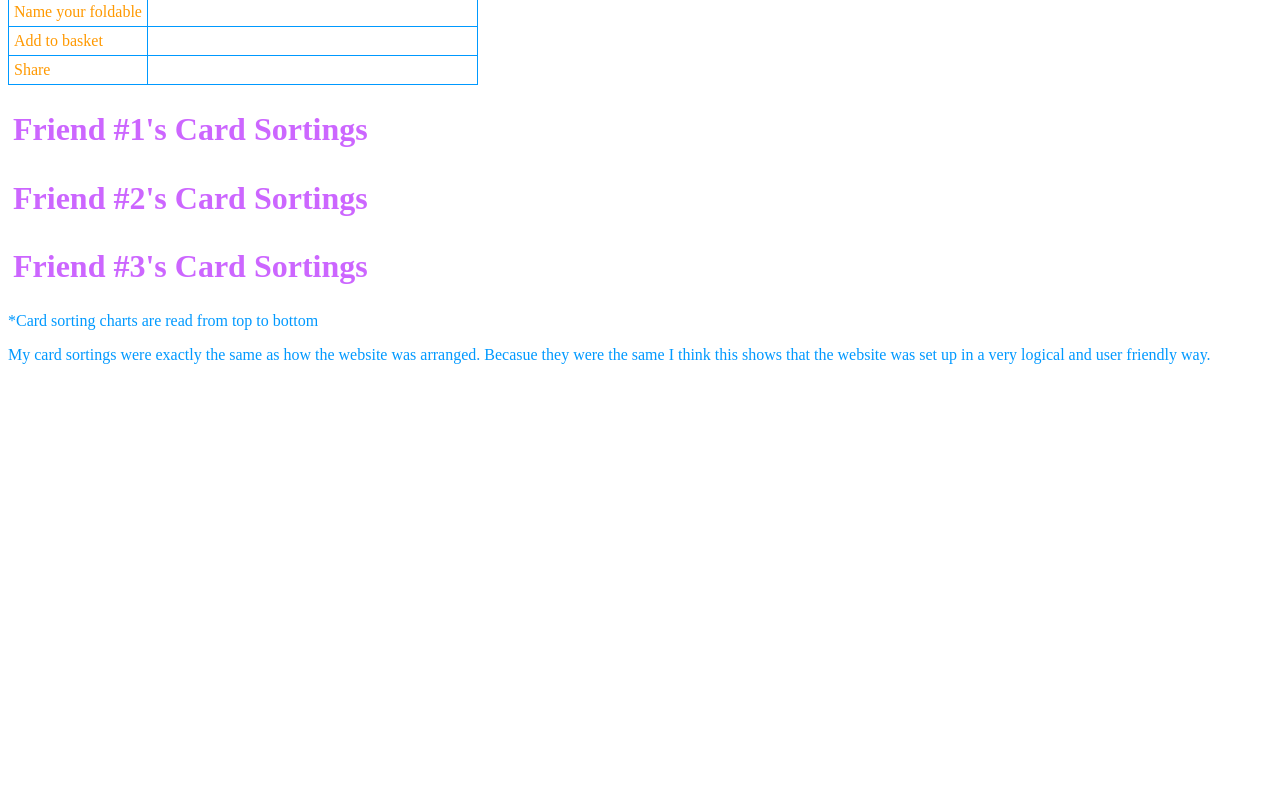
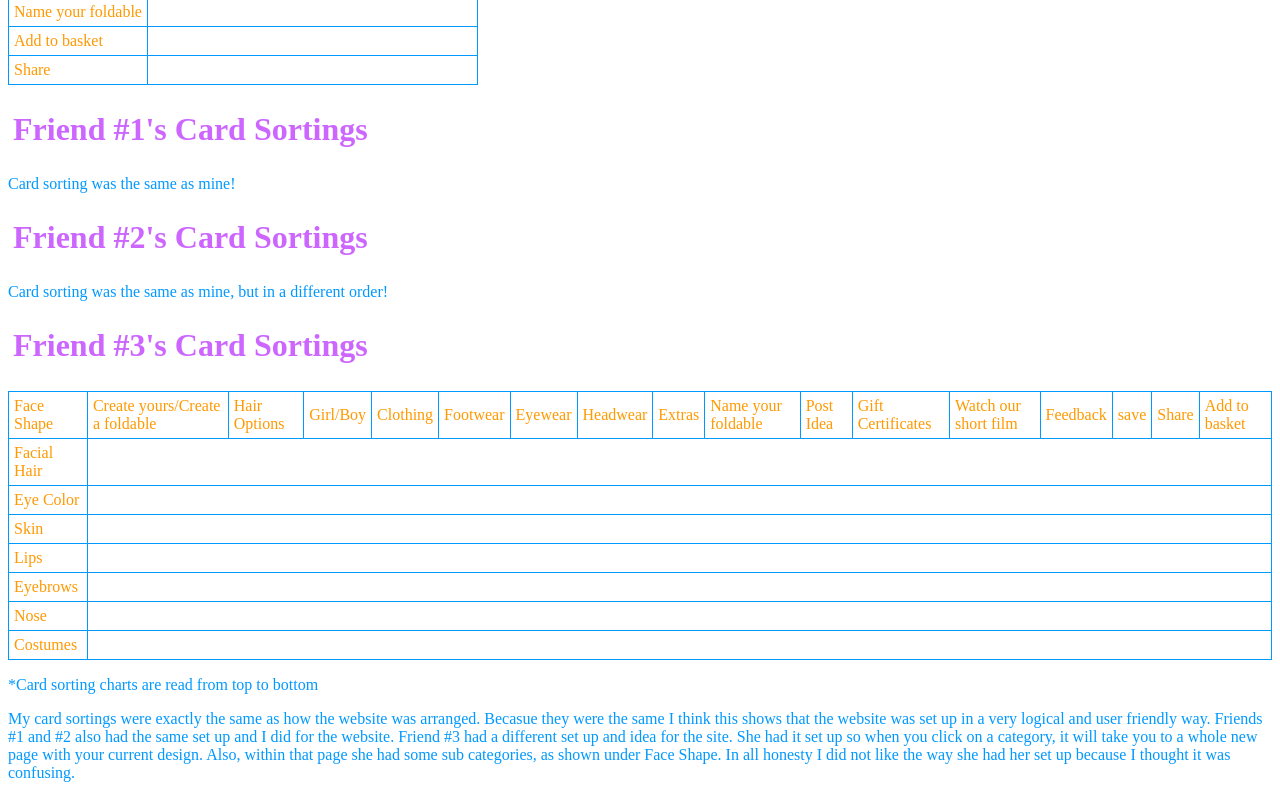
Before and after one commit to nishitagohel/TC-349, a plain HTML site: page week5/foldable-cardsorting.html in a window 1280 px wide. Shown: the part 615-1413 px from the top of the page. Before the commit the page ends 995 px from the top, so only its background shows below. Drawn offline with Linux system fonts and the light colour scheme.

Commit message:
week 5 commit

```diff
--- /dev/null
+++ b/week5/final-cardsorting.css
@@ -0,0 +1,21 @@
+@charset "UTF-8";
+/* CSS Document */
+
+table, tr, td {
+	border: 1px solid #00D0F2;
+	border-collapse: collapse;
+	color: #F90;
+}
+
+table td {
+	padding: 5px;
+}
+
+h1 {
+	padding: 5px;
+	color: #577C0E;
+}
+
+p {
+	color: #F30;
+}
--- a/week5/foldable-cardsorting.html
+++ b/week5/foldable-cardsorting.html
@@ -38,13 +38,55 @@
 </table>
 
 <h1>Friend #1's Card Sortings</h1>
+<p> Card sorting was the same as mine! </p>
+
 <h1>Friend #2's Card Sortings</h1>
+<p> Card sorting was the same as mine, but in a different order! </p>
+
+
 <h1>Friend #3's Card Sortings</h1>
 
+<table border="0">
+	<tr>
+      <td>Face Shape</td>
+      <td>Create yours/Create a foldable</td>
+      <td> Hair Options</td>
+      <td>Girl/Boy</td>
+    <td>Clothing</td>
+    <td>Footwear</td>
+        <td>Eyewear</td>
+        <td>Headwear</td>
+        <td>Extras</td>
+        <td>Name your foldable</td>
+        <td>Post Idea</td>
+        <td>Gift Certificates</td>
+        <td>Watch our short film</td>
+        <td>Feedback</td>
+        <td>save</td>
+        <td>Share</td>
+        <td>Add to basket</td>
+        </tr>
+    	<tr>
+        <td>Facial Hair</td>
+        <tr>
+          <td>Eye Color</td></tr>
+        <tr>
+          <td>Skin</td></tr>
+        <tr>
+          <td>Lips</td></tr>
+        <tr>
+          <td>Eyebrows</td></tr>
+        <tr>
+          <td>Nose</td></tr>
+          <td> Costumes</td>
+          </tr>
+        <tr>
+        </tr>
+</table>
 
 <p>*Card sorting charts are read from top to bottom</p>
 
-<p>My card sortings were exactly the same as how the website was arranged. Becasue they were the same I think this shows that the website was set up in a very logical and user friendly way.
+<p>My card sortings were exactly the same as how the website was arranged. Becasue they were the same I think this shows that the website was set up in a very logical and user friendly way. Friends #1 and #2 also had the same set up and I did for the website. Friend #3 had a different set up and idea for the site. She had it set up so when you click on a category, it will take you to a whole new page with your current design. Also, within that page she had some sub categories, as shown under Face Shape. In all honesty I did not like the way she had her set up because I thought it was confusing.
 
 </body>
 </html>
```
Also changed, not shown: week5/final-project-card-sorting.html (+2 -4 lines), week5/chartbeat.txt (added), 1 other file.
